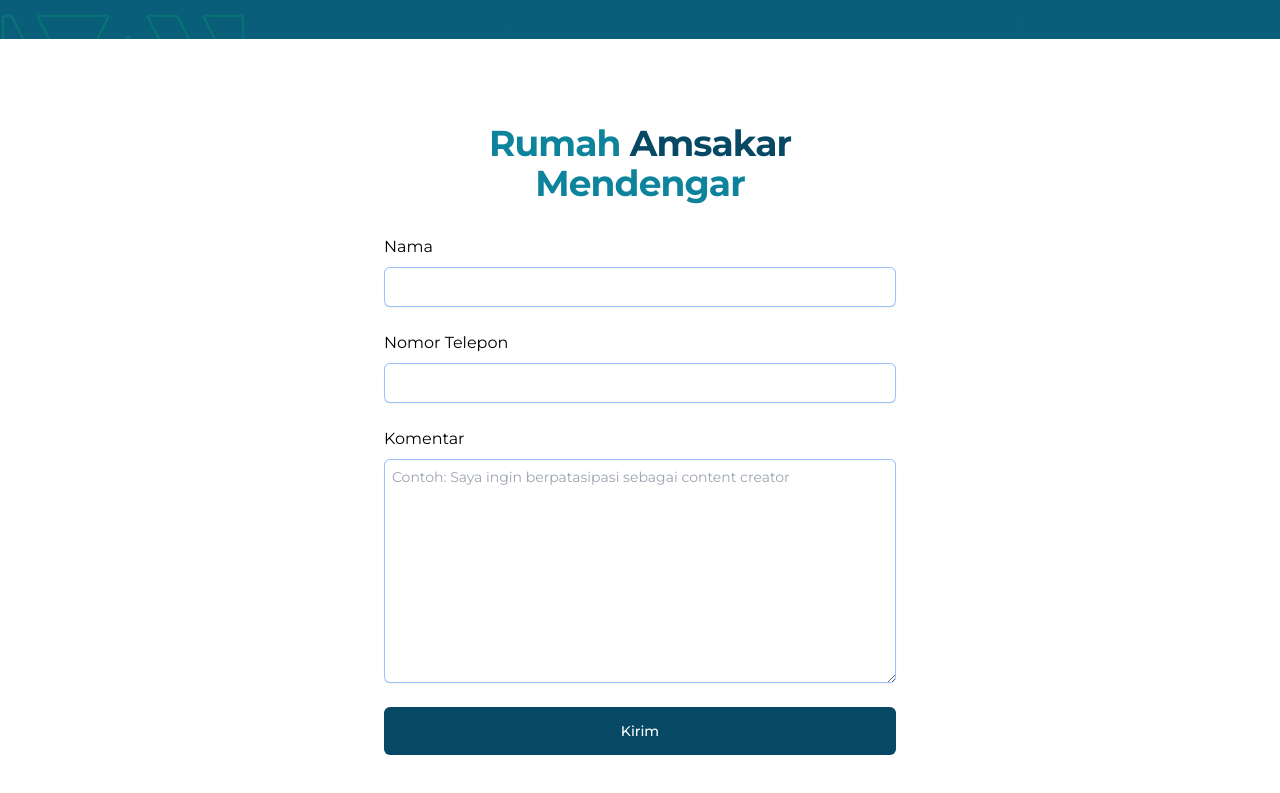
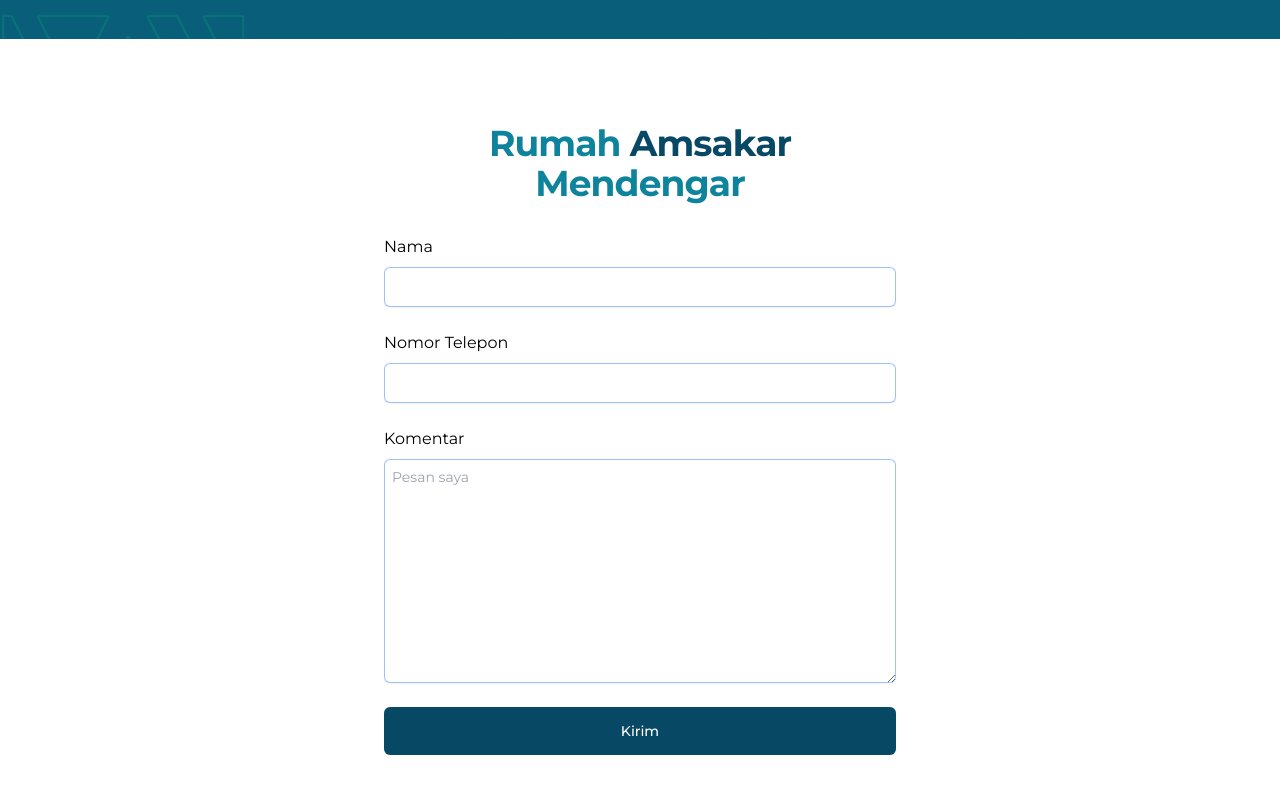
Before and after one commit to aanggaadc/amsakar-web, a Next.js app: page / in a window 1280 px wide. Shown: the part 761-1554 px from the top of the page. Built offline with nearby package versions, Linux system fonts and the light colour scheme.

Commit message:
adjust placeholder

```diff
--- a/app/form.tsx
+++ b/app/form.tsx
@@ -57,7 +57,7 @@
         name="Komentar"
         required
         autoComplete="off"
-        placeholder="Contoh: Saya ingin berpatasipasi sebagai content creator"
+        placeholder="Pesan saya"
       />
 
       <ButtonSubmit className="block w-full rounded-md font-montserrat text-white bg-primary hover:bg-secondary transition-[background] duration-300">
```
